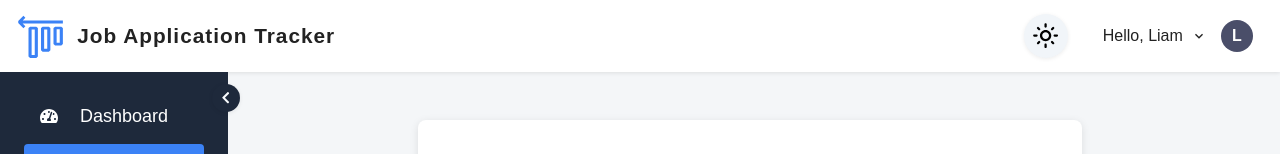
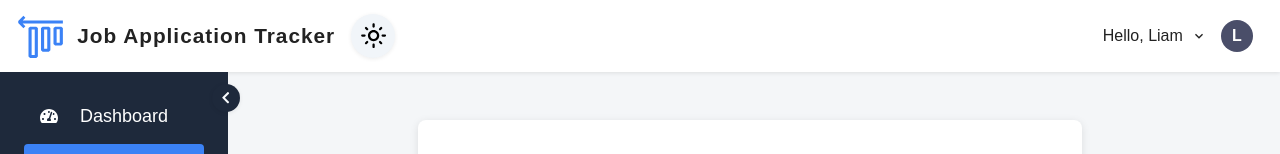
Before and after one commit to LLOKAI/job-tracker-app, a React (Vite) app in the folder client/: page /jobs/new in a window 1280 px wide. Shown: the top 154 px of the page. Built offline with nearby package versions, Linux system fonts and the light colour scheme.

Commit message:
rearranged header element order again -- finalized

```diff
--- a/client/src/components/Header.jsx
+++ b/client/src/components/Header.jsx
@@ -48,12 +48,9 @@ export default function Header() {
         zIndex: 100,
       }}
     >
-      {/* Left: Logo and Title */}
+      {/* Left: Logo, Title, and Dark Mode Button */}
       <div style={{ display: 'flex', alignItems: 'center', gap: 16 }}>
         <Logo />
-      </div>
-      {/* Right: Greeting Dropdown and Dark Mode */}
-      <div style={{ display: 'flex', alignItems: 'center', gap: '1.5rem' }}>
         <button
           aria-label="Toggle dark mode"
           onClick={() => setDarkMode(!darkMode)}
@@ -75,7 +72,9 @@ export default function Header() {
         >
           {darkMode ? <MdOutlineDarkMode color='#ffffff' /> : <MdOutlineLightMode color='#000000' />}
         </button>
-        {/* Greeting Dropdown */}
+      </div>
+      {/* Right: Greeting Dropdown */}
+      <div style={{ display: 'flex', alignItems: 'center', gap: '1.5rem' }}>
         <div ref={dropdownRef} style={{ position: 'relative' }}>
           <button
             onClick={() => setDropdownOpen((v) => !v)}
```
